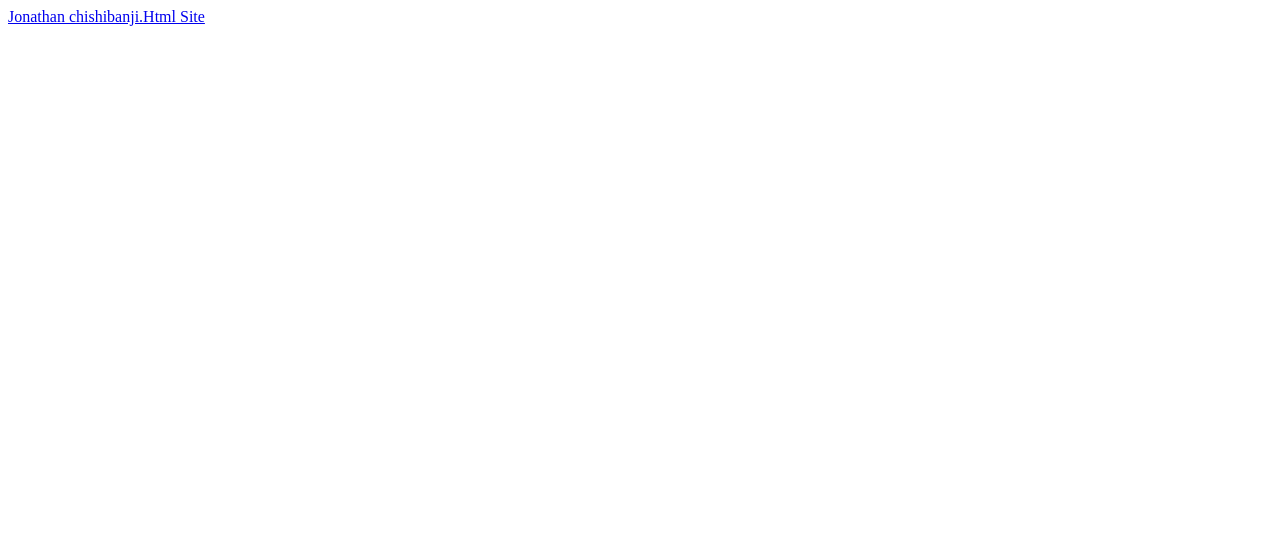
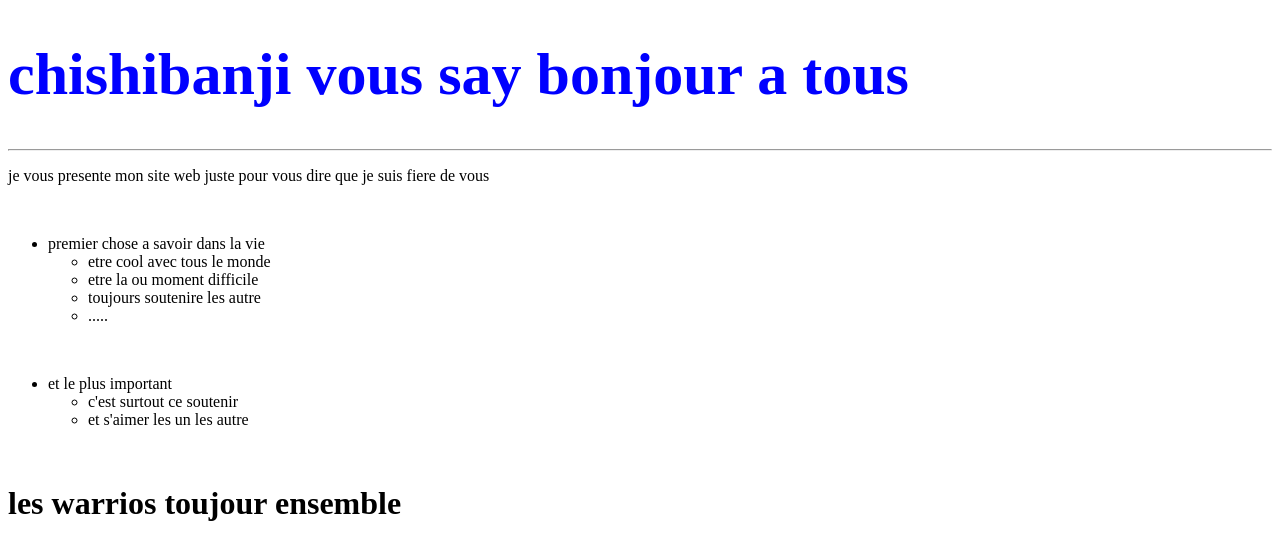
Before and after one commit to jonathanchishibanji10-netizen/Jonathan, a plain HTML site: page index.html in a window 1280 px wide. Drawn offline with Linux system fonts and the light colour scheme.

Commit message:
Update index.html

```diff
--- a/index.html
+++ b/index.html
@@ -1,10 +1,42 @@
-<!DOCTYPE html>
 <!DOCTYPE html>
 <html lang="en">
 <head>
     <meta charset="UTF-8">
     <meta name="viewport" content="width=device-width, initial-scale=1.0">
-    <title>Document</title>
+    <title>jo.chishi 1</title>
 </head>
 <body>
-    <a href="file:///C:/Users/FH/Desktop/Html%20Site/index.html" target="_blank">Jonathan chishibanji.Html Site</a>
+     <h1 style="color: blue;font-family: 'Times New Roman', Times, serif;font-size: 60px;"
+     >
+         chishibanji vous say bonjour a tous
+     </h1>
+     <hr>
+
+     <p>je vous presente mon site web juste pour vous dire que je suis fiere de vous</p>
+
+      <br>
+
+      <ul>
+        <li>premier chose a savoir dans la vie </li>
+        <ul>
+            <li>etre cool avec tous le monde</li>
+            <li>etre la ou moment difficile </li>
+            <li>toujours soutenire les autre</li>
+            <li>.....</li>
+        </ul>
+      </ul>
+      <br>
+
+      <ul>
+        <li>et le plus important</li>
+        <ul>
+            <li>c'est surtout ce soutenir</li>
+            <li>et s'aimer les un les autre</li>
+        </ul>
+      </ul>
+      <br>
+
+      <h1>les warrios toujour ensemble</h1>
+
+    </body>
+</html>
```
